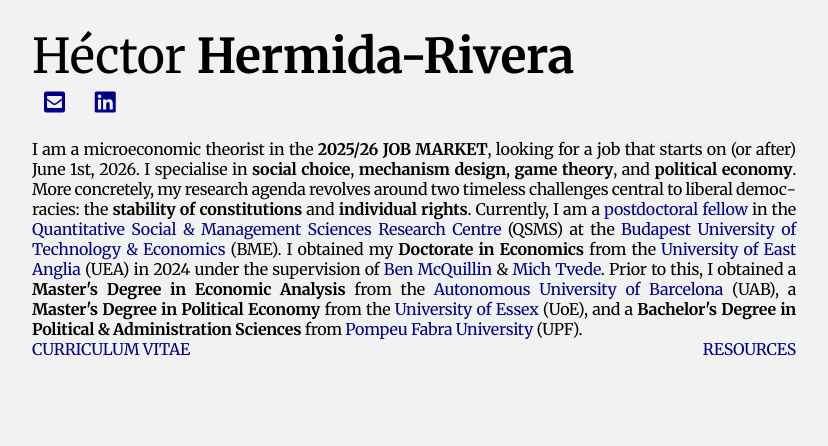
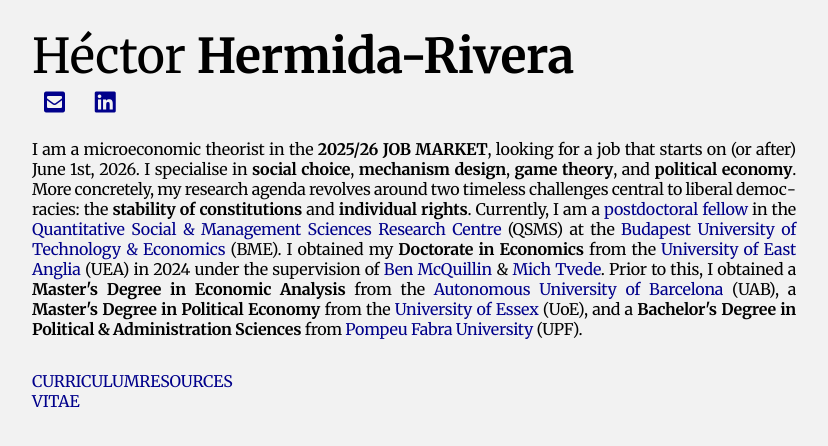
Before and after one commit to HectorHermidaRivera/hectorhermidarivera.github.io, a Jekyll site: the page built from index.md, in a window 1280 px wide. Shown: the top 446 px of the page, without its empty margins (284-1112 px from the left). Built offline with Jekyll 4.4.1, drawn with Linux system fonts in a browser that asks for light colours; a style sheet for code colours, icons or effects is not loaded.

Commit message:
Update index.md

```diff
--- a/index.md
+++ b/index.md
@@ -57,6 +57,8 @@ title: Home
   </div>
 </div>
 
+<div class="two-column" style="margin-top: 2em;">
+
 <div class="two-column">
 <div class="label"></div>
 <div class="value">
```
